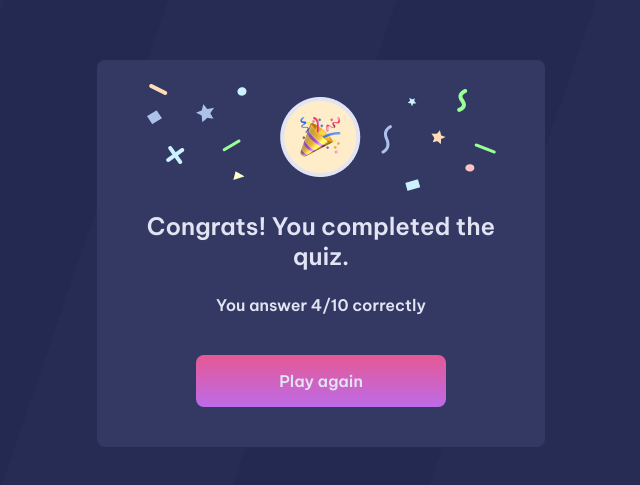
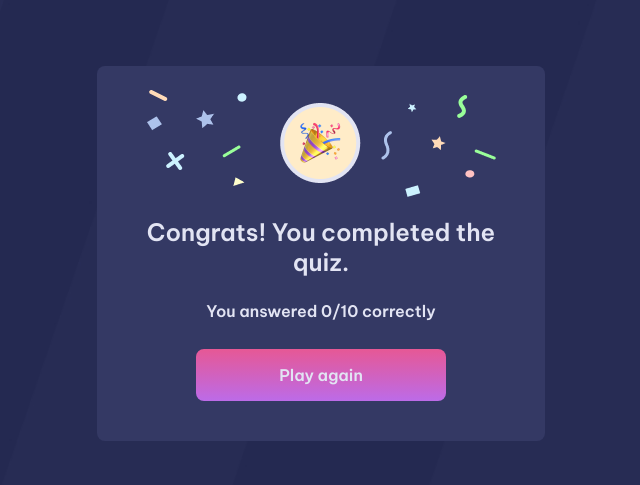
Before and after one commit to thiago-thomas/country-quiz, a React (Vite) app: page /congrats in a window 1280 px wide. Shown: the part 147-632 px from the top of the page, without its empty margins (319-959 px from the left). Built offline with nearby package versions, Linux system fonts and the light colour scheme.

Commit message:
feat: update CongratsPage to display correct answers when finish quiz

```diff
--- a/src/App.css
+++ b/src/App.css
@@ -110,7 +110,7 @@ h2 {
 
     &.answered,
     &.selected {
-      background: var(--pink-gradient);
+      background: var(--pink-gradient) !important;
     }
   }
 }
--- a/src/pages/CongratsPage/index.tsx
+++ b/src/pages/CongratsPage/index.tsx
@@ -1,7 +1,11 @@
 import CongratsImg from "../../assets/congrats.png";
 import "./style.css";
+import { Link, useLocation } from 'react-router-dom';
 
 export function CongratsPage() {
+  const location = useLocation();
+  const { correctAnswers } = location.state || { correctAnswers: 0 };
+
   return (
     <>
       <div className="country-quiz__main-container congrats-container">
@@ -10,10 +14,12 @@ export function CongratsPage() {
         </div>
         <div className="country-quiz__congrats-main">
           <h1>Congrats! You completed the quiz.</h1>
-          <p>You answer 4/10 correctly</p>
-          <button type="button" className="congrats-playAgain">
-            Play again
-          </button>
+          <p>You answered {correctAnswers}/10 correctly</p>
+          <Link to="/">
+            <button type="button" className="congrats-playAgain">
+              Play again
+            </button>
+          </Link>
         </div>
       </div>
     </>
--- a/src/pages/CongratsPage/style.css
+++ b/src/pages/CongratsPage/style.css
@@ -16,7 +16,7 @@ button.congrats-playAgain {
   border-radius: 8px;
   width: 250px;
   padding: 16px;
-  margin: 16px;
+  margin: 4px 16px 16px 16px;
 
   &:hover {
     background: linear-gradient(
--- a/src/pages/MainPage/index.tsx
+++ b/src/pages/MainPage/index.tsx
@@ -1,4 +1,5 @@
 import { useEffect, useState } from "react";
+import { useNavigate } from "react-router-dom";
 import CorrectIcon from "../../assets/correct-icon.svg";
 import WrongIcon from "../../assets/wrong-icon.svg";
 import "./style.css";
@@ -17,6 +18,7 @@ interface UserAnswer {
 }
 
 export function MainPage() {
+  const navigate = useNavigate();
   const [questions, setQuestions] = useState<Question[]>([]);
   const [currentQuestion, setCurrentQuestion] = useState<number>(0);
   const [userAnswers, setUserAnswers] = useState<(UserAnswer | undefined)[]>(
@@ -122,7 +124,7 @@ export function MainPage() {
       } else {
         setShowResult(true);
       }
-    }, 3000);
+    }, 1500);
   }
 
   function handleFinishQuiz(): void {
@@ -133,14 +135,7 @@ export function MainPage() {
     const correctAnswers = userAnswers.filter(
       (answer) => answer?.isCorrect,
     ).length;
-    return (
-      <div className="country-quiz__result-container">
-        <h1>Quiz Completed!</h1>
-        <p>
-          You got {correctAnswers} out of {questions.length} correct!
-        </p>
-      </div>
-    );
+    navigate("/congrats", { state: { correctAnswers } });
   }
 
   const currentQ = questions[currentQuestion];
```
